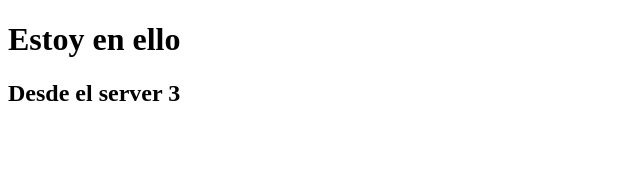
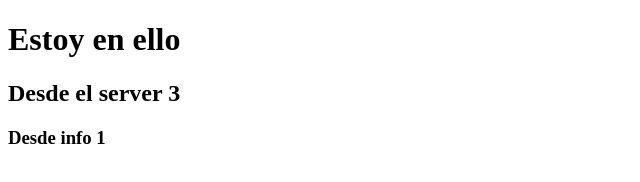
Before and after one commit to juandegaray/juandegaray.github.io, a plain HTML site: page index.html in a window 1280 px wide. Shown: the whole page, without its empty margins (0-640 px from the left). Drawn offline with Linux system fonts and the light colour scheme.

Commit message:
he cambiado desde info1 la home

```diff
--- a/index.html
+++ b/index.html
@@ -8,5 +8,6 @@
 <body>
     <h1>Estoy en ello</h1>
     <h2>Desde el server 3</h2>
+    <h3>Desde info 1</h3>
 </body>
 </html>
```
